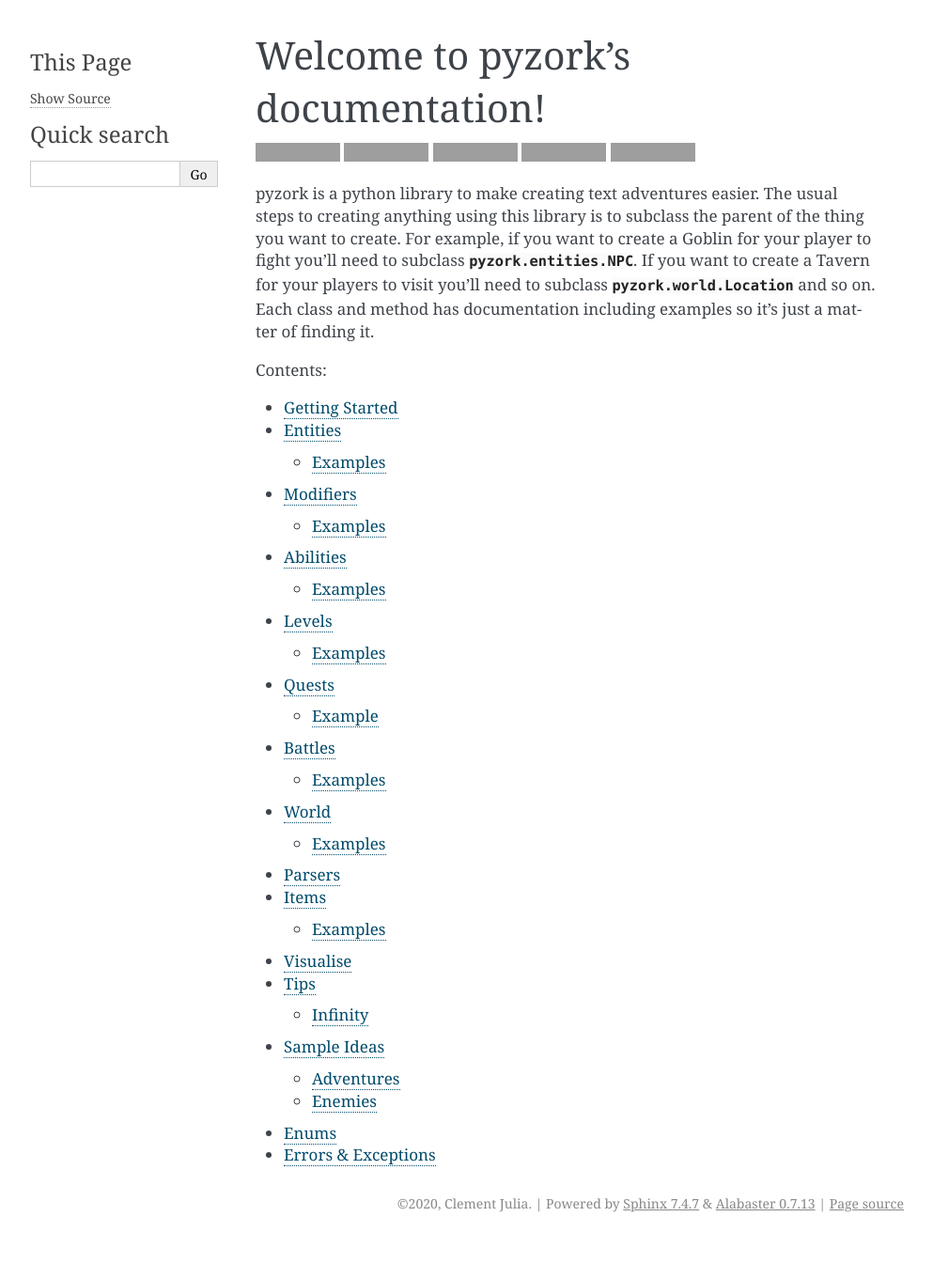
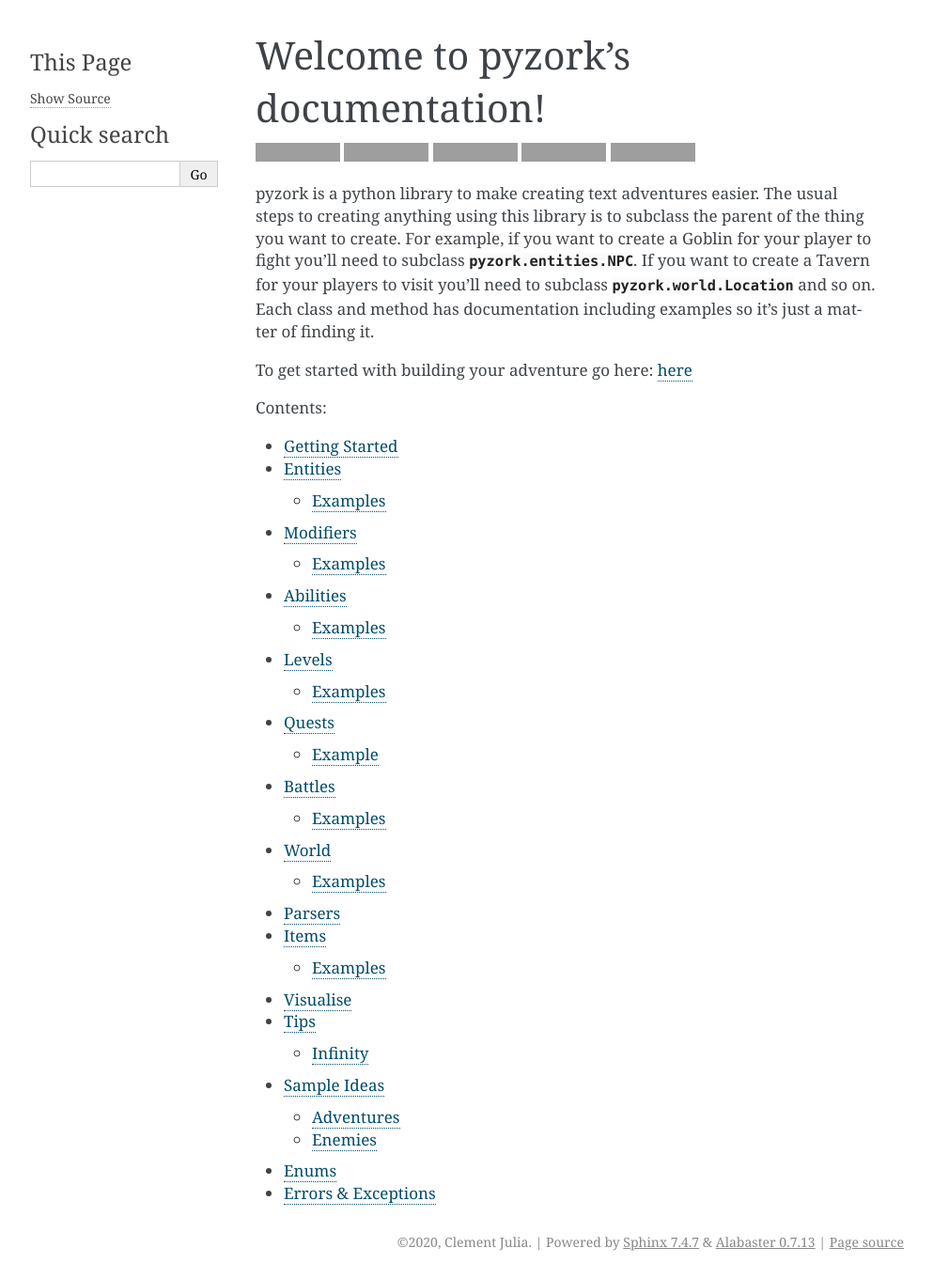
Before and after one commit to ClementJ18/pyzork, a Sphinx documentation site: the page built from docs/source/index.rst, in a window 1280 px wide. Shown: the whole page at 94% size, without its empty margins (148-1141 px from the left). Built offline with Sphinx 7.4.7, drawn with Linux system fonts in a browser that asks for light colours; before the commit the page ends 1320 px from its top, so only the background shows below that; grey boxes are pictures that could not be loaded.

Commit message:
doc fixes

```diff
--- a/docs/source/index.rst
+++ b/docs/source/index.rst
@@ -29,6 +29,8 @@
 
 pyzork is a python library to make creating text adventures easier. The usual steps to creating anything using this library is to subclass the parent of the thing you want to create. For example, if you want to create a Goblin for your player to fight you'll need to subclass :class:`pyzork.entities.NPC`. If you want to create a Tavern for your players to visit you'll need to subclass :class:`pyzork.world.Location` and so on. Each class and method has documentation including examples so it's just a matter of finding it.
 
+To get started with building your adventure go here: :doc:`here <started>`
+
 .. toctree::
    :maxdepth: 2
    :caption: Contents:
--- a/docs/source/started.rst
+++ b/docs/source/started.rst
@@ -1,4 +1,4 @@
-..currentmodule::pyzork
+..currentmodule:: pyzork
 
 Getting Started
 ================
```
Also changed, not shown: README.md (+2 -0 lines).
